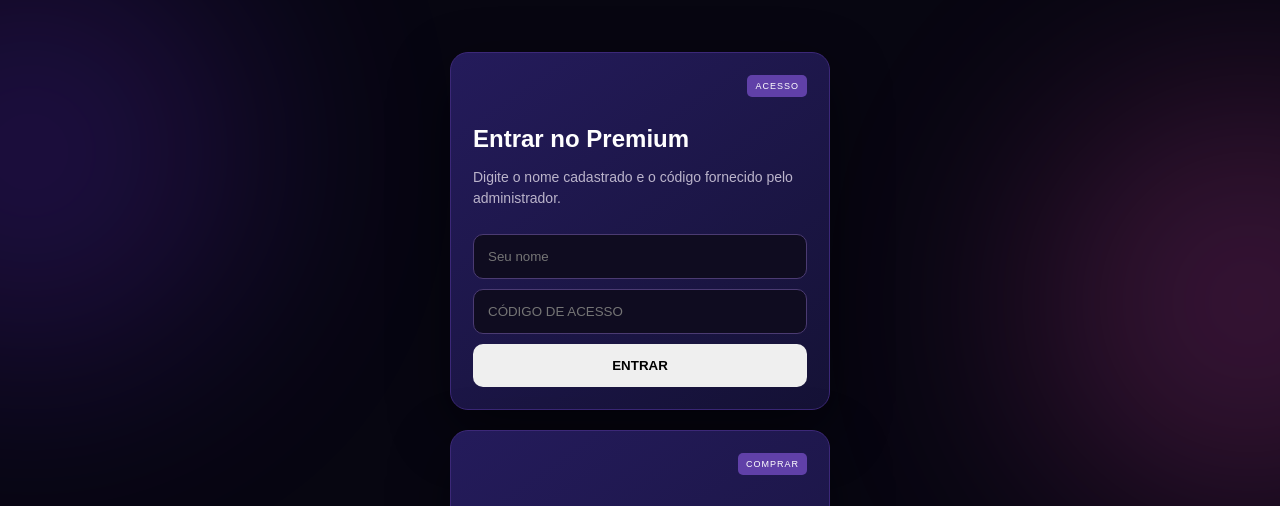
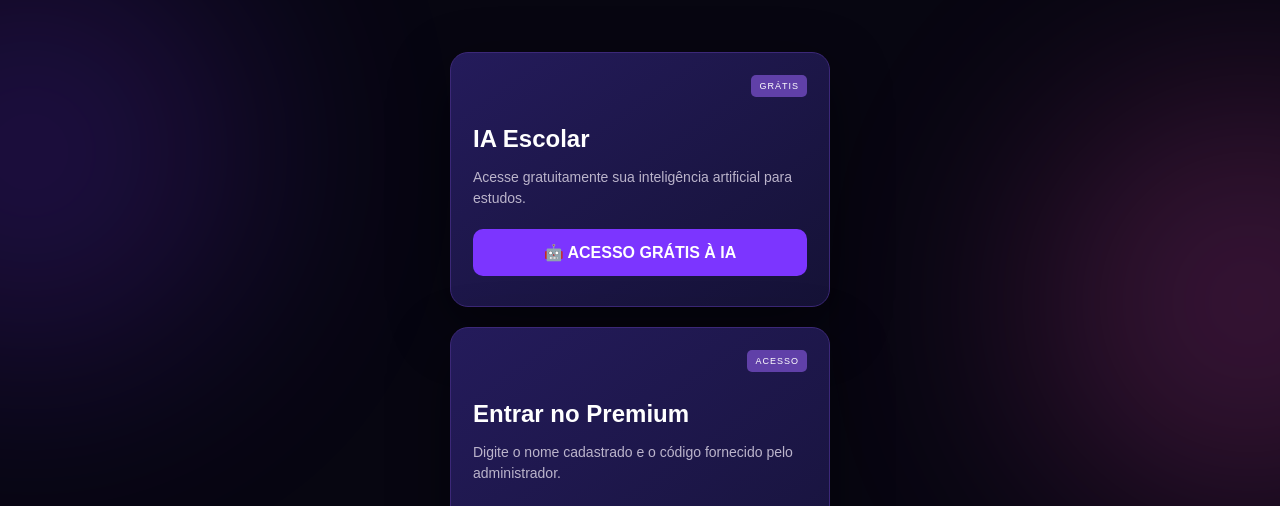
Before and after one commit to pedritohmb18012013-ux/scriptpremium, a website: page index.html in a window 1280 px wide. Shown: the part 238-744 px from the top of the page. Drawn offline with Linux system fonts and the light colour scheme.

Commit message:
Atualizar o index.html

```diff
--- a/index.html
+++ b/index.html
@@ -31,7 +31,45 @@
 
 <section class="cards">
 
+  <!-- ACESSO GRÁTIS À IA -->
+
   <article class="card">
+
+    <span class="tag">GRÁTIS</span>
+
+    <h2>IA Escolar</h2>
+
+    <p>
+      Acesse gratuitamente sua inteligência artificial para estudos.
+    </p>
+
+    <a
+      href="https://ia-gamma-gray.vercel.app/"
+      class="whatsappButton"
+      target="_blank"
+      rel="noopener noreferrer"
+      style="
+        background:#7c35ff;
+        display:block;
+        width:100%;
+        margin-top:20px;
+        padding:14px;
+        color:white;
+        border-radius:10px;
+        font-weight:bold;
+        text-align:center;
+        text-decoration:none;
+        box-sizing:border-box;
+      "
+    >
+      🤖 ACESSO GRÁTIS À IA
+    </a>
+
+  </article>
+
+  <!-- LOGIN PREMIUM -->
+
+  <article class="card" style="margin-top:20px;">
 
     <span class="tag">ACESSO</span>
 
@@ -98,6 +136,8 @@
     </div>
 
   </article>
+
+  <!-- PLANOS -->
 
   <article class="card" style="margin-top:20px;">
 
@@ -200,7 +240,7 @@ async function entrar() {
     );
 
     localStorage.setItem(
-      "SriptPremiumExpires",
+      "ScriptPremiumExpires",
       data.expires_at
     );
 
```
